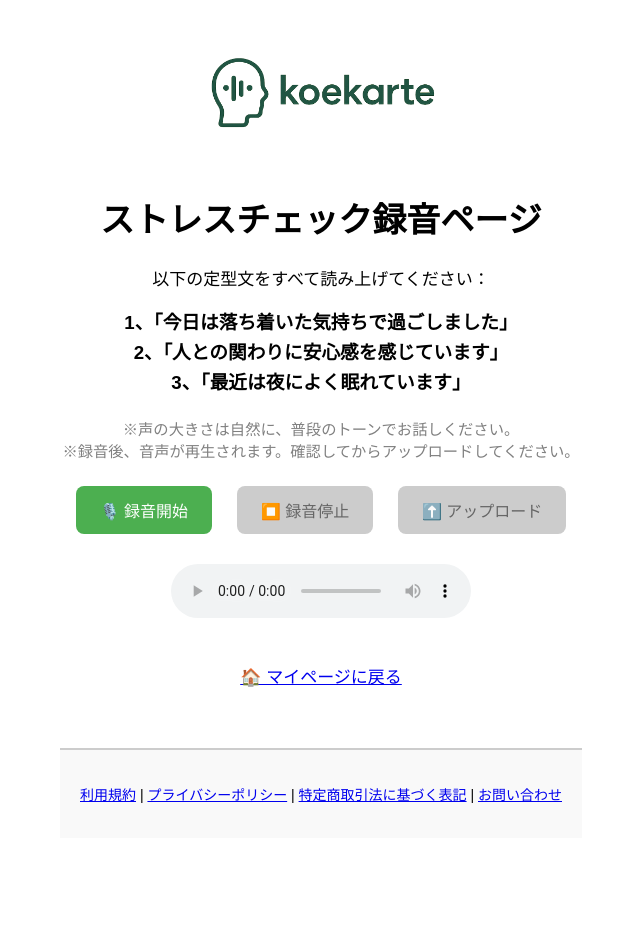
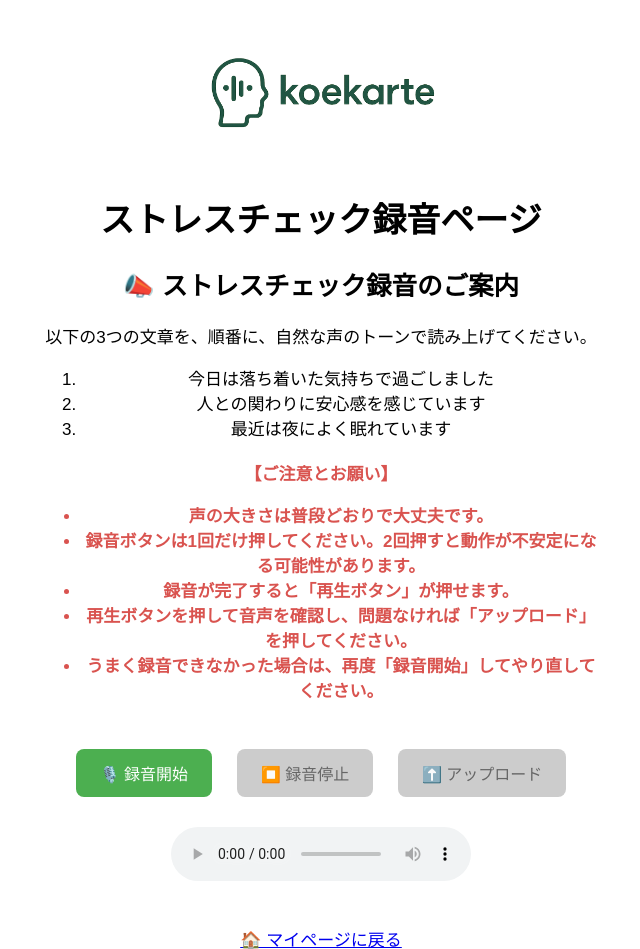
Before and after one commit to mojitap/koekarte_app, a Flask app: page /record in a window 1280 px wide. Shown: the top 949 px of the page, without its empty margins (319-959 px from the left). Before the commit the page ends 803 px from the top, so only its background shows below. Run offline with Flask 3, Linux system fonts and the light colour scheme; the visitor is signed in with stand-in values (Sample User, id 1).

Commit message:
Update record.html

```diff
--- a/templates/record.html
+++ b/templates/record.html
@@ -4,18 +4,28 @@
 {% block content %}
   <div class="record-container">
     <h1>ストレスチェック録音ページ</h1>
-    <p>以下の定型文をすべて読み上げてください：</p>
-    <blockquote style="font-size: 1.1em; font-weight: bold; line-height: 1.6;">
-      1、「今日は落ち着いた気持ちで過ごしました」<br>
-      2、「人との関わりに安心感を感じています」<br>
-      3、「最近は夜によく眠れています」
-    </blockquote>
 
-    <p style="font-size: 0.9em; color: gray;">
-      ※声の大きさは自然に、普段のトーンでお話しください。<br>
-      ※録音後、音声が再生されます。確認してからアップロードしてください。
-    </p>
+    <h2>📣 ストレスチェック録音のご案内</h2>
+    <p>以下の3つの文章を、順番に、自然な声のトーンで読み上げてください。</p>
 
+    <ol>
+      <li>今日は落ち着いた気持ちで過ごしました</li>
+      <li>人との関わりに安心感を感じています</li>
+      <li>最近は夜によく眠れています</li>
+    </ol>
+
+    <div style="color: #d9534f; font-weight: bold; margin-top: 20px;">
+      <p>【ご注意とお願い】</p>
+      <ul>
+        <li>声の大きさは普段どおりで大丈夫です。</li>
+        <li><strong>録音ボタンは1回だけ押してください。</strong>2回押すと動作が不安定になる可能性があります。</li>
+        <li>録音が完了すると「再生ボタン」が押せます。</li>
+        <li>再生ボタンを押して音声を確認し、問題なければ「アップロード」を押してください。</li>
+        <li>うまく録音できなかった場合は、再度「録音開始」してやり直してください。</li>
+      </ul>
+    </div>
+
+    <br>
     <button id="recordButton">🎙️ 録音開始</button>
     <button id="stopButton" disabled>⏹️ 録音停止</button>
     <button id="uploadButton" disabled>⬆️ アップロード</button>
```
